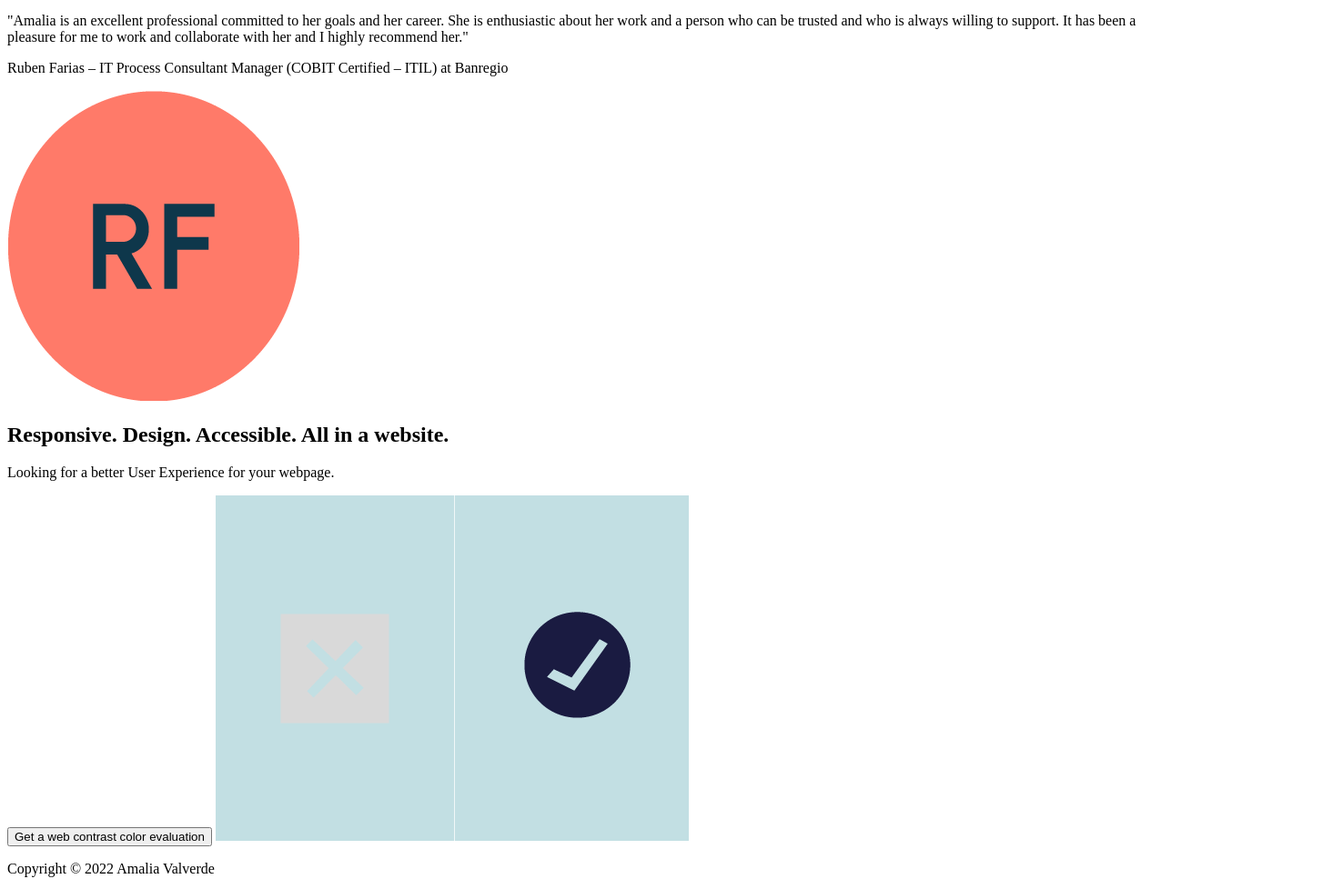
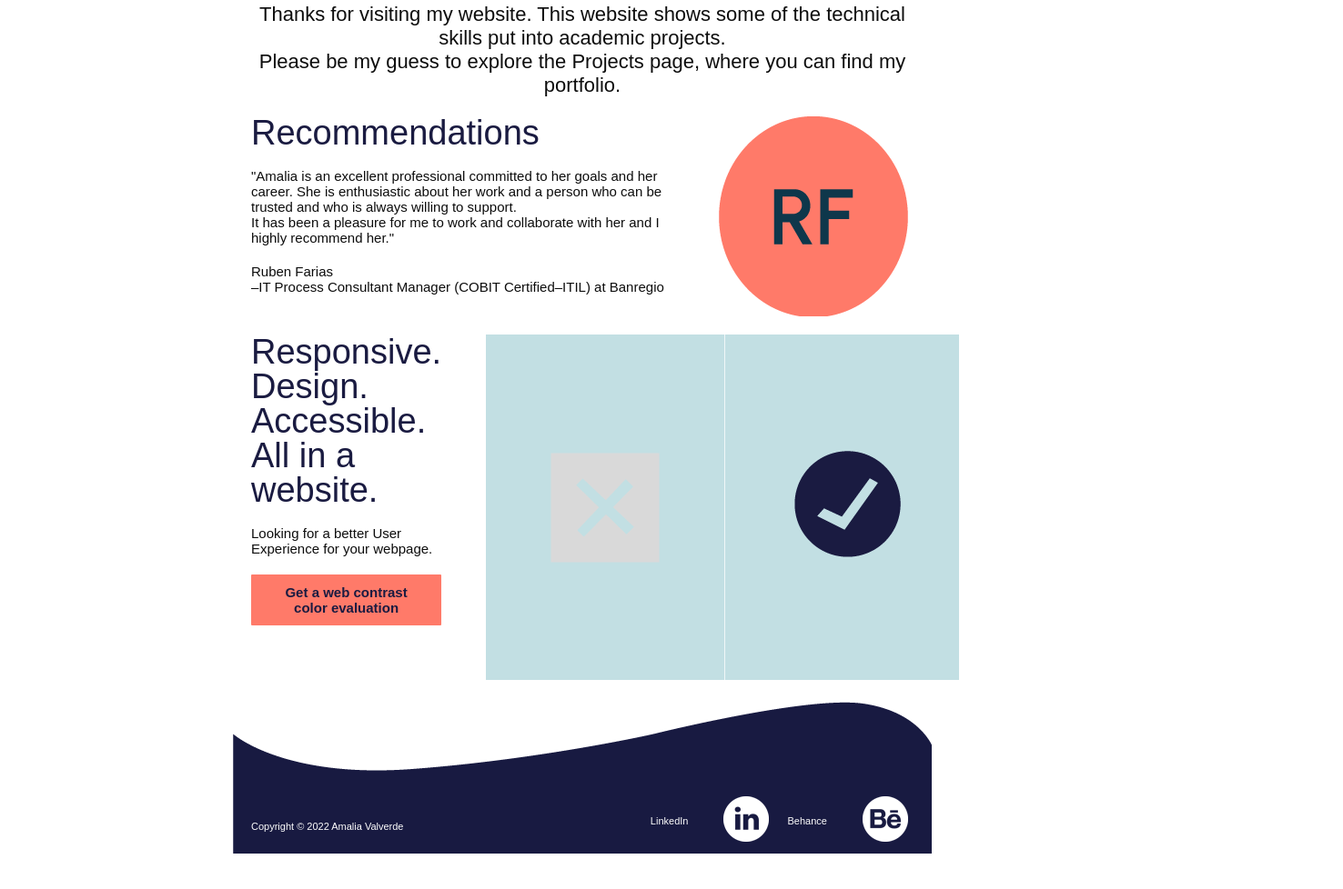
Before and after one commit to valv0005/portfolio, a plain HTML site: page index.html in a window 1280 px wide. Shown: the part 850-1828 px from the top of the page at 91% size, 1476 px wide, since content can reach past the window. After the commit the page ends 1789 px from the top, so only its background shows below. Drawn offline with Linux system fonts and the light colour scheme.

Commit message:
tablet 768 css coded and html update + footer images

```diff
--- a/css/styles.css
+++ b/css/styles.css
@@ -0,0 +1,355 @@
+/* http://meyerweb.com/eric/tools/css/reset/
+   v2.0 | 20110126
+   License: none (public domain)
+*/
+
+html, body, div, span, applet, object, iframe,
+h1, h2, h3, h4, h5, h6, p, blockquote, pre,
+a, abbr, acronym, address, big, cite, code,
+del, dfn, em, img, ins, kbd, q, s, samp,
+small, strike, strong, sub, sup, tt, var,
+b, u, i, center,
+dl, dt, dd, ol, ul, li,
+fieldset, form, label, legend,
+table, caption, tbody, tfoot, thead, tr, th, td,
+article, aside, canvas, details, embed,
+figure, figcaption, footer, header, hgroup,
+menu, nav, output, ruby, section, summary,
+time, mark, audio, video {
+	margin: 0;
+	padding: 0;
+	border: 0;
+	font-size: 100%;
+	font: inherit;
+	vertical-align: baseline;
+}
+/* HTML5 display-role reset for older browsers */
+article, aside, details, figcaption, figure,
+footer, header, hgroup, menu, nav, section {
+	display: block;
+}
+body {
+	line-height: 1;
+}
+ol, ul {
+	list-style: none;
+}
+blockquote, q {
+	quotes: none;
+}
+blockquote:before, blockquote:after,
+q:before, q:after {
+	content: '';
+	content: none;
+}
+table {
+	border-collapse: collapse;
+	border-spacing: 0;
+}
+
+
+/* :::::::::::::::::::::::::::::::::::::::::::::::::::::::::::::::::: MY CSS CODE STARTS HERE ::::::::::::::::::::::::::::::::::::::::::::::::::::::::::::::::*/
+
+@import url('https://fonts.googleapis.com/css2?family=Urbanist:ital,wght@0,100;0,200;0,300;0,400;0,500;0,600;0,700;0,800;0,900;1,100;1,200;1,300;1,400;1,500;1,600;1,700;1,800;1,900&display=swap');
+
+
+body {
+    font-size: 22px;
+    font-family: 'Urbanist', sans-serif;
+    color: #0D0D0D;
+}
+
+h1 {
+    font-size: 62px;
+    font-weight: 300;
+    text-align: center;
+    color: #1A1B41;
+}
+
+h2 {
+    font-size: 38px;
+    font-weight: 300;
+    color: #1A1B41;
+}
+
+p {
+    line-height: normal;
+}
+
+/*navigation*/
+
+.container {
+    margin: 20px 20px 20px 20px;
+}
+
+.nav-list {
+    list-style: none;
+    margin-top: 20px;
+    margin-bottom: 70px;
+}
+
+.nav-list li a {
+    display: block;
+    padding: 13px 0px 13px 10px;
+    color: #1A1B41;
+    text-decoration: none;
+    border: 1px solid #C2DFE3;
+    margin-bottom: 20px;
+}
+
+.nav-list li:last-child a {
+    margin-bottom: none;
+}
+
+.nav-list li a:hover,
+.nav-list li a:focus {
+    color: #1A1B41;
+    background: #FF7A69;
+}
+
+/* navigation ends */
+
+/* Welcome section */
+
+.welcome .container picture img {
+    margin-bottom: 70px;
+}
+
+.welcome .container p {
+    margin-top: 20px;
+    text-align: center;
+}
+
+/* Welcome section ends */
+
+/* Recommendations section */
+
+.recommendations {
+    margin: 20px 20px 20px 20px;
+}
+
+.recommendations .container-recom p {
+    margin-top: 20px;
+    font-size: 15px;
+}
+
+.p-name {
+    font-weight: 500;
+}
+
+.recommendations .container-recom picture img {
+    display: block;
+    margin-left: auto;
+    margin-right: auto;
+    width: 50%;
+    margin-top: 20px;
+}
+
+.banner .container p {
+    margin-top: 20px;
+    margin-bottom: 20px;
+    font-size: 15px;
+}
+
+.button {
+    background-color: #FF7A69;
+    border: none;
+    color: #1A1B41;
+    padding: 11px 20px;
+    text-align: center;
+    text-decoration: none;
+    display: inline-block;
+    font-size: 15px;
+    border-radius: 1px;
+    font-weight: 600;
+    margin-bottom: 20px;
+}
+
+.button:hover {
+    background-color: #FDFDFD;
+    color: #1A1B41;
+    border: 1px solid #C2DFE3;
+    font-weight: 400;
+}
+
+* {
+    padding: 0;
+    margin: 0;
+    box-sizing: border-box;
+}
+
+.footer {
+    background: url(../images/footer_w375.png);
+    background-repeat: no-repeat;
+    background-size: auto;
+}
+
+footer p {
+    font-size: 11px;
+    color: #FDFDFD;
+}
+
+.footer {
+    width: 100%;
+    display: flex;
+    height: 81.4442px;
+    flex-wrap: wrap;
+    margin: 0 auto;
+    text-align: center;
+}
+
+.footer-inner-left {
+    display: flex;
+    flex-direction: column;
+    justify-content: center;
+    margin-top: 30px;
+    margin-left: 20px;
+    flex-basis: 48%;
+}
+
+.footer-inner-right {
+    display: flex;
+    flex-direction: row;
+    justify-content: flex-end;
+    align-items: center;
+    flex-basis: 40%;
+    margin-right: 20px;
+    margin-top: 20px;
+}
+
+.orig-img-b {
+    margin-left: 10px;
+}
+
+.social-text {
+    font-size: 0;
+}
+
+
+/*media queries*/
+
+@media only screen and (min-width: 768px) {
+    .wrapper {
+        width: 768px;
+        margin: auto;
+    }
+
+    .navbar {
+        display: flex;
+        height: 81px;
+        margin-bottom: 70px;
+    }
+
+    .navbar li {
+        display: inline;
+    }
+
+    .navbar li a {
+        padding: 12px 20px;
+        border-radius: 1px;
+        margin-bottom: 0;
+        float: right;
+    }
+
+    .logo {
+        height: 80px;
+    }
+
+    .nav-list {
+        display: flex;
+        justify-content: flex-end;
+        align-items: center;
+        flex-basis: 78%;
+        gap: 10px;
+        height: 50px;
+        margin-top: 15px;
+    }
+
+    .welcome .container picture img {
+        margin: 0;
+        margin-top: 65px;
+        margin-bottom: 40px;
+    }
+
+    .container-recom {
+        display: flex;
+    }
+
+    .container-recom-1 {
+        width: 470px;
+        margin-right: 40px;
+    }
+
+    .recommendations .container-recom .container-recom-2 picture img{
+        display: none;
+    }
+
+    .container-recom-2 {
+        align-items: stretch;
+        background-image: url(/images/circle216.png);
+        width: 216px;
+        height: 221px;
+    }
+
+    .banner .container {
+        display: flex;
+        gap:30px;
+    }
+
+    .banner .container .container-banner {
+        width: 360px;
+    }
+
+    .banner .container picture{
+        justify-content: flex-end;
+    }
+
+    .footer {
+        background: url(../images/footer_w768.png);
+        background-repeat: no-repeat;
+        background-size: auto;
+    }
+
+    .footer {
+        width: 100%;
+        display: flex;
+        height: 167px;
+        flex-wrap: wrap;
+        margin: 0 auto;
+    }
+
+    .footer-inner-left {
+        display: flex;
+        margin-top: 106px;
+        flex-basis: 48%;
+        text-align: left;
+    }
+
+    .footer-inner-right {
+        display: flex;
+        flex-direction: row;
+        justify-content: flex-end;
+        align-items: center;
+        flex-basis: 46%;
+        margin-top: 95px;
+    }
+
+    .orig-img-b {
+        margin-left: 19px;
+    }
+
+    .orig-img{
+        margin-left: 19px;
+        margin-right: 20px;
+    }
+
+    .social-text {
+        font-size: 11px;
+        text-decoration: none;
+        color: #FDFDFD;
+        margin-right: 20px;
+    }
+
+
+
+}
--- a/index.html
+++ b/index.html
@@ -6,14 +6,17 @@
     <meta name="viewport" content="width=device-width, initial-scale=1.0">
     <!--Favicon -->
     <link rel="shortcut icon" type="image/png" href="images/favicon.png">
+    <link rel="stylesheet" href="css/styles.css">
     <title>Portfolio</title>
 </head>
 <body>
+    <div class="wrapper">
      <!--1. Header area-->
         <header>
             <div class="container">
                 <nav class="navbar">
                     <div class="logo">
+                        <a href="#">
                             <picture>
                                 <source srcset="images/logo--colour202x101.png"
                                         media="(min-width: 1280px)" />
@@ -23,14 +26,14 @@
 
                                 <source srcset="images/logo--colour160x80.png"
                                         media="(min-width: 375px)" />
-
                                 <img class="orig-img"
                                 src="images/logo--colour202x101.png"
                                 alt="logo">
                             </picture>
+                        </a>
                     </div>
                     <ul class="nav-list">
-                        <li class="item"><a href="#home" class="home">Home</a></li>
+                            <li class="item"><a href="index.html" class="home">Home</a></li>
                             <li class="item"><a href="#about" class="about">About</a></li>
                             <li class="item"><a href="#services" class="services">Projects</a></li>
                             <li class="item"><a href="#contact" class="contact">Contact</a></li>
@@ -60,19 +63,21 @@
                         This website shows some of the
                         technical skills put into academic
                         projects.
-                    Please be my guess to explore the
+                        <br>Please be my guess to explore the
                         Projects page, where you can find
                         my portfolio. </p>
                 </div>
             </section>
             <section class="recommendations">
-            <div class="container">
+                <div class="container-recom">
+                    <div class="container-recom-1">
                         <h2>Recommendations</h2>
-                <p>"Amalia is an excellent professional committed to her goals and her career. She is enthusiastic about her work and a person who can be trusted and who is always willing to support.
-                It has been a pleasure for me to work and collaborate with her and I highly recommend her." </p>
-                <p>Ruben Farias
-                    – IT Process Consultant Manager (COBIT
-                    Certified – ITIL) at Banregio</p>
+                        <p class="p-quote">"Amalia is an excellent professional committed to her goals and her career. She is enthusiastic about her work and a person who can be trusted and who is always willing to support.
+                        <br>It has been a pleasure for me to work and collaborate with her and I highly recommend her." </p>
+                        <p class="p-name">Ruben Farias
+                            <br>–IT Process Consultant Manager (COBIT Certified–ITIL) at Banregio</p>
+                    </div>
+                    <div class="container-recom-2">
                         <picture>
                             <source srcset="images/circle321.png"
                                         media="(min-width: 1280px)" />
@@ -88,12 +93,15 @@
                                     alt="name initials RF">
                         </picture>
                     </div>
+                </div>
             </section>
             <section class="banner">
                 <div class="container">
+                    <div class="container-banner">
                         <h2>Responsive. Design. Accessible. All in a website.</h2>
                         <p>Looking for a better User Experience for your webpage. </p>
                         <button type="button" class="button">Get a web contrast color evaluation</button>
+                    </div>
                     <picture>
                         <source srcset="images/contrast_w520.png"
                                     media="(min-width: 1280px)" />
@@ -112,8 +120,14 @@
             </section>
         </main>
         <footer>
-
+            <div class="footer-container">
+                <div class="footer">
+                    <div class="footer-inner-left">
                         <p>Copyright © 2022 Amalia Valverde </p>
+                    </div>
+                    <div class="footer-inner-right">
+                        <a href="#" class="social-text">LinkedIn</a>
+                        <a href="#">
                             <picture>
                                 <source srcset="images/107159_circle_linkedin_icon50px.png"
                                             media="(min-width: 1280px)" />
@@ -125,9 +139,12 @@
                                             media="(min-width: 375px)" />
 
                                 <img class="orig-img"
-                     src="images/107159_circle_linkedin_icon50px.png"
+                                src="images/107159_circle_linkedin_icon44px.png"
                                 alt="LinkedIn logo">
                             </picture>
+                        </a>
+                        <a href="#" class="social-text">Behance</a>
+                        <a href="#">
                             <picture>
                                 <source srcset="images/104426_behance_portfolio_icon50px.png"
                                             media="(min-width: 1280px)" />
@@ -138,10 +155,13 @@
                                 <source srcset="images/104426_behance_portfolio_icon44px.png"
                                             media="(min-width: 375px)" />
 
-            <img class="orig-img"
-                     src="104426_behance_portfolio_icon50px.png"
-                     alt="Behance logo">
+                                <img class="orig-img-b" src="images/104426_behance_portfolio_icon44px.png" alt="behance logo">
                             </picture>
+                        </a>
+                    </div>
+                </div>
+            </div>
         </footer>
+    </div>
 </body>
 </html>
```
Also changed, not shown: images/footer_w1280.png (added), images/footer_w375.png (added), images/footer_w768.png (added). Lines whose indentation alone changed are shown as unchanged.
